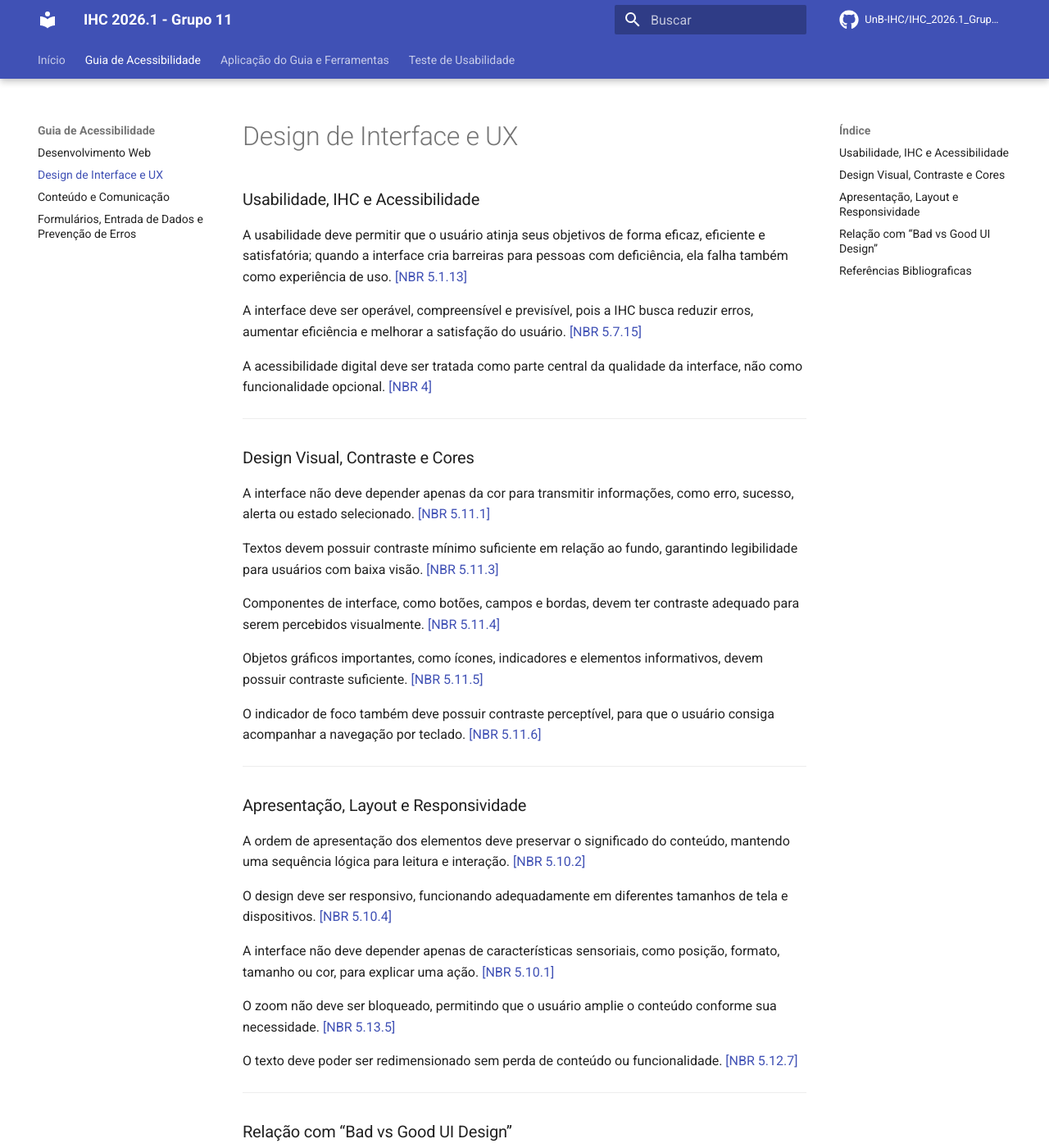
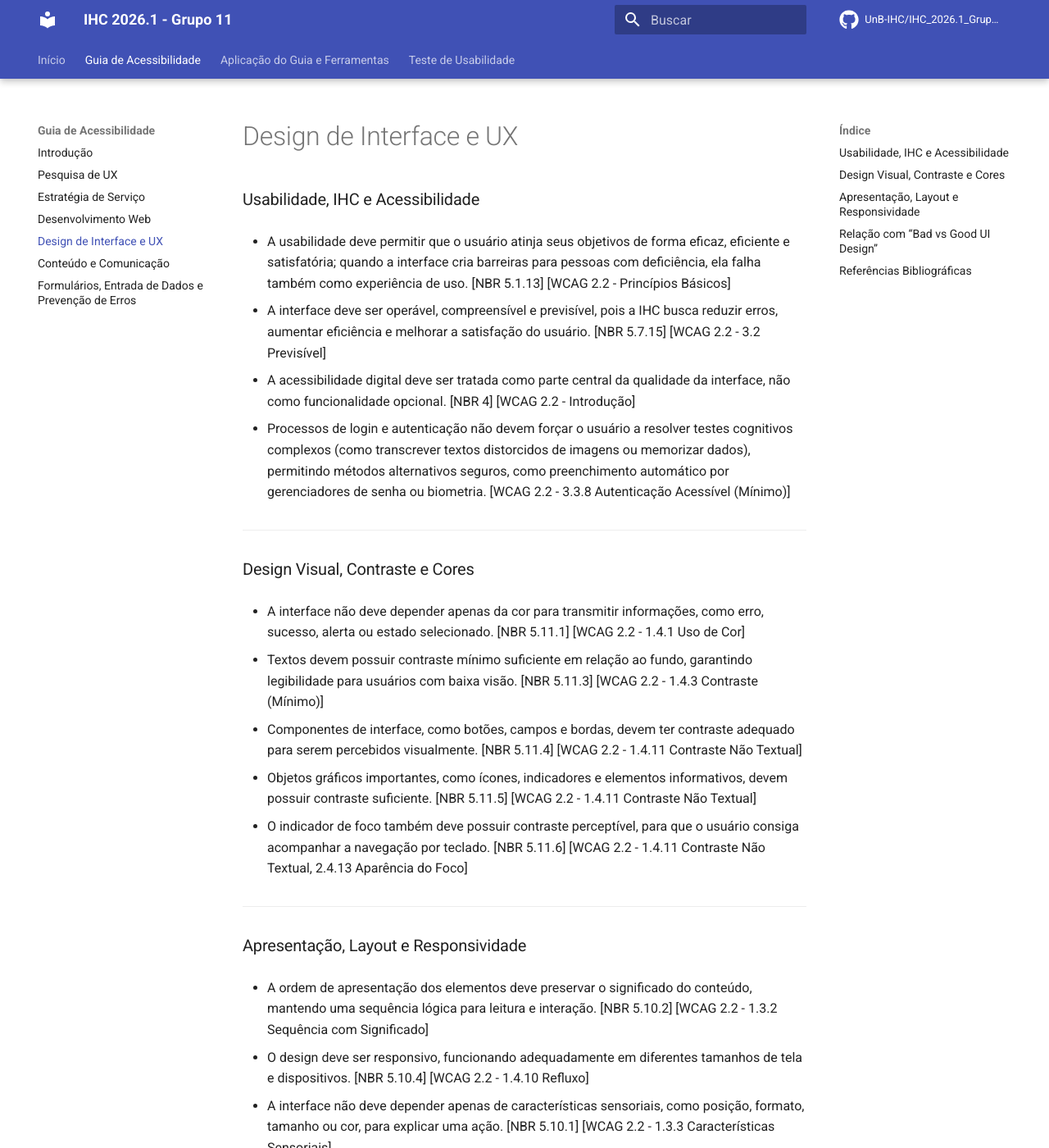
Before and after one commit to UnB-IHC/IHC_2026.1_Grupo11, an MkDocs documentation site: the page built from docs/guia_acessibilidade/design.md, in a window 1280 px wide and 1400 px high. Shown: the whole window at 82% size. Built offline with MkDocs 1.6.1 and Material for MkDocs 9.7.7, drawn with Linux system fonts in a browser that asks for light colours; comment, search, counter and statistics services are not loaded; some of the changed text lies outside the part shown.

Commit message:
docs: adiciona seções de introdução, UX, personas e atualiza diretrizes técnicas IHC

```diff
--- a/docs/guia_acessibilidade/design.md
+++ b/docs/guia_acessibilidade/design.md
@@ -1,53 +1,59 @@
 ### Usabilidade, IHC e Acessibilidade
 
-A usabilidade deve permitir que o usuário atinja seus objetivos de forma eficaz, eficiente e satisfatória; quando a interface cria barreiras para pessoas com deficiência, ela falha também como experiência de uso. [[NBR 5.1.13]](https://unb-ihc.github.io/IHC-2025.2-Grupo6/manual/devWeb/#NBR)
+* A usabilidade deve permitir que o usuário atinja seus objetivos de forma eficaz, eficiente e satisfatória; quando a interface cria barreiras para pessoas com deficiência, ela falha também como experiência de uso. [NBR 5.1.13] [WCAG 2.2 - Princípios Básicos]
 
-A interface deve ser operável, compreensível e previsível, pois a IHC busca reduzir erros, aumentar eficiência e melhorar a satisfação do usuário. [[NBR 5.7.15]](https://unb-ihc.github.io/IHC-2025.2-Grupo6/manual/devWeb/#NBR)
+* A interface deve ser operável, compreensível e previsível, pois a IHC busca reduzir erros, aumentar eficiência e melhorar a satisfação do usuário. [NBR 5.7.15] [WCAG 2.2 - 3.2 Previsível]
 
-A acessibilidade digital deve ser tratada como parte central da qualidade da interface, não como funcionalidade opcional. [[NBR 4]](https://unb-ihc.github.io/IHC-2025.2-Grupo6/manual/devWeb/#NBR)
+* A acessibilidade digital deve ser tratada como parte central da qualidade da interface, não como funcionalidade opcional. [NBR 4] [WCAG 2.2 - Introdução]
+
+* Processos de login e autenticação não devem forçar o usuário a resolver testes cognitivos complexos (como transcrever textos distorcidos de imagens ou memorizar dados), permitindo métodos alternativos seguros, como preenchimento automático por gerenciadores de senha ou biometria. [WCAG 2.2 - 3.3.8 Autenticação Acessível (Mínimo)]
 
 ---
 
 ### Design Visual, Contraste e Cores
 
-A interface não deve depender apenas da cor para transmitir informações, como erro, sucesso, alerta ou estado selecionado. [[NBR 5.11.1]](https://unb-ihc.github.io/IHC-2025.2-Grupo6/manual/devWeb/#NBR)
+* A interface não deve depender apenas da cor para transmitir informações, como erro, sucesso, alerta ou estado selecionado. [NBR 5.11.1] [WCAG 2.2 - 1.4.1 Uso de Cor]
 
-Textos devem possuir contraste mínimo suficiente em relação ao fundo, garantindo legibilidade para usuários com baixa visão. [[NBR 5.11.3]](https://unb-ihc.github.io/IHC-2025.2-Grupo6/manual/devWeb/#NBR)
+* Textos devem possuir contraste mínimo suficiente em relação ao fundo, garantindo legibilidade para usuários com baixa visão. [NBR 5.11.3] [WCAG 2.2 - 1.4.3 Contraste (Mínimo)]
 
-Componentes de interface, como botões, campos e bordas, devem ter contraste adequado para serem percebidos visualmente. [[NBR 5.11.4]](https://unb-ihc.github.io/IHC-2025.2-Grupo6/manual/devWeb/#NBR)
+* Componentes de interface, como botões, campos e bordas, devem ter contraste adequado para serem percebidos visualmente. [NBR 5.11.4] [WCAG 2.2 - 1.4.11 Contraste Não Textual]
 
-Objetos gráficos importantes, como ícones, indicadores e elementos informativos, devem possuir contraste suficiente. [[NBR 5.11.5]](https://unb-ihc.github.io/IHC-2025.2-Grupo6/manual/devWeb/#NBR)
+* Objetos gráficos importantes, como ícones, indicadores e elementos informativos, devem possuir contraste suficiente. [NBR 5.11.5] [WCAG 2.2 - 1.4.11 Contraste Não Textual]
 
-O indicador de foco também deve possuir contraste perceptível, para que o usuário consiga acompanhar a navegação por teclado. [[NBR 5.11.6]](https://unb-ihc.github.io/IHC-2025.2-Grupo6/manual/devWeb/#NBR)
+* O indicador de foco também deve possuir contraste perceptível, para que o usuário consiga acompanhar a navegação por teclado. [NBR 5.11.6] [WCAG 2.2 - 1.4.11 Contraste Não Textual, 2.4.13 Aparência do Foco]
 
 ---
 
 ### Apresentação, Layout e Responsividade
 
-A ordem de apresentação dos elementos deve preservar o significado do conteúdo, mantendo uma sequência lógica para leitura e interação. [[NBR 5.10.2]](https://unb-ihc.github.io/IHC-2025.2-Grupo6/manual/devWeb/#NBR)
+* A ordem de apresentação dos elementos deve preservar o significado do conteúdo, mantendo uma sequência lógica para leitura e interação. [NBR 5.10.2] [WCAG 2.2 - 1.3.2 Sequência com Significado]
 
-O design deve ser responsivo, funcionando adequadamente em diferentes tamanhos de tela e dispositivos. [[NBR 5.10.4]](https://unb-ihc.github.io/IHC-2025.2-Grupo6/manual/devWeb/#NBR)
+* O design deve ser responsivo, funcionando adequadamente em diferentes tamanhos de tela e dispositivos. [NBR 5.10.4] [WCAG 2.2 - 1.4.10 Refluxo]
 
-A interface não deve depender apenas de características sensoriais, como posição, formato, tamanho ou cor, para explicar uma ação. [[NBR 5.10.1]](https://unb-ihc.github.io/IHC-2025.2-Grupo6/manual/devWeb/#NBR)
+* A interface não deve depender apenas de características sensoriais, como posição, formato, tamanho ou cor, para explicar uma ação. [NBR 5.10.1] [WCAG 2.2 - 1.3.3 Características Sensoriais]
 
-O zoom não deve ser bloqueado, permitindo que o usuário amplie o conteúdo conforme sua necessidade. [[NBR 5.13.5]](https://unb-ihc.github.io/IHC-2025.2-Grupo6/manual/devWeb/#NBR)
+* O zoom não deve ser bloqueado, permitindo que o usuário amplie o conteúdo conforme sua necessidade. [NBR 5.13.5] [WCAG 2.2 - 1.4.4 Redimensionamento de Texto]
 
-O texto deve poder ser redimensionado sem perda de conteúdo ou funcionalidade. [[NBR 5.12.7]](https://unb-ihc.github.io/IHC-2025.2-Grupo6/manual/devWeb/#NBR)
+* O texto deve poder ser redimensionado sem perda de conteúdo ou funcionalidade. [NBR 5.12.7] [WCAG 2.2 - 1.4.4 Redimensionamento de Texto]
 
 ---
 
 ### Relação com “Bad vs Good UI Design”
 
-Uma interface “good UI” deve tornar as ações visíveis, compreensíveis e previsíveis, reduzindo a necessidade de instruções excessivas para tarefas simples. [[NBR 5.8.3]](https://unb-ihc.github.io/IHC-2025.2-Grupo6/manual/devWeb/#NBR)
+* Uma interface “good UI” deve tornar as ações visíveis, compreensíveis e previsíveis, reduzindo a necessidade de instruções excessivas para tarefas simples. [NBR 5.8.3] [WCAG 2.2 - 3.3.2 Rótulos ou Instruções]
 
-A consistência visual e funcional contribui para que o usuário reconheça padrões de navegação e interação ao longo da interface. [[NBR 5.7.15]](https://unb-ihc.github.io/IHC-2025.2-Grupo6/manual/devWeb/#NBR)
+* A consistência visual e funcional contribui para que o usuário reconheça padrões de navegação e interação ao longo da interface. [NBR 5.7.15] [WCAG 2.2 - 3.2.3 Navegação Consistente, 3.2.4 Identificação Consistente]
 
-A visibilidade do estado do sistema deve ser garantida por mensagens, foco visível, feedback de ações e identificação clara dos componentes. [[NBR 5.1.1]](https://unb-ihc.github.io/IHC-2025.2-Grupo6/manual/devWeb/#NBR) [[NBR 5.13.8]](https://unb-ihc.github.io/IHC-2025.2-Grupo6/manual/devWeb/#NBR)
+* A visibilidade do estado do sistema deve ser garantida por mensagens, foco visível, feedback de ações e identificação clara dos componentes. [NBR 5.1.1] [NBR 5.13.8] [WCAG 2.2 - 4.1.3 Mensagens de Status]
 
-O bom design não deve apenas “parecer bonito”; ele deve permitir uso eficiente, acessível e seguro para diferentes perfis de usuários. [[NBR 5.10.4]](https://unb-ihc.github.io/IHC-2025.2-Grupo6/manual/devWeb/#NBR)
+* O bom design não deve apenas “parecer bonito”; ele deve permitir uso eficiente, acessível e seguro para diferentes perfis de usuários. [NBR 5.10.4] [WCAG 2.2 - Princípio 4 Robusto]
 
 ---
 
-## Referências Bibliograficas
+### Referências Bibliográficas
 
-> <a id="NBR" href=""> </a> ABNT NBR 17225:2025. **Acessibilidade em conteúdo e aplicações web – Requisitos**. Disponível em: [https://mwpt.com.br/wp-content/uploads/2025/04/ABNT-NBR-17225-Acessibilidade-Digital.pdf](https://mwpt.com.br/wp-content/uploads/2025/04/ABNT-NBR-17225-Acessibilidade-Digital.pdf) Acesso em: 23 Jun. 2026
+ASSOCIAÇÃO BRASILEIRA DE NORMAS TÉCNICAS. **ABNT NBR 17225: Acessibilidade em conteúdo e aplicações web - Requisitos**. Rio de Janeiro: ABNT, 2025. Disponível em: <https://mwpt.com.br/wp-content/uploads/2025/04/ABNT-NBR-17225-Acessibilidade-Digital.pdf>. Acesso em: 23 jun. 2026.
+
+WORLD WIDE WEB CONSORTIUM. **Web Content Accessibility Guidelines (WCAG) 2.2**. [S.l.]: W3C, 2023. Disponível em: <https://www.w3.org/TR/WCAG22/>. Acesso em: 23 jun. 2026.
+
+WORLD WIDE WEB CONSORTIUM. **Diretrizes de Acessibilidade para Conteúdo Web (WCAG) 2.2**. Tradução autorizada. [S.l.]: W3C Brasil, 2023. Disponível em: <https://www.w3c.br/traducoes/wcag/wcag22-pt-BR/>. Acesso em: 23 jun. 2026.
--- a/mkdocs.yml
+++ b/mkdocs.yml
@@ -25,6 +25,9 @@ theme:
 nav:
   - Início: index.md
   - Guia de Acessibilidade:
+    - Introdução: guia_acessibilidade/apresentacaoGuia.md
+    - Pesquisa de UX: guia_acessibilidade/ux_pesquisa.md
+    - Estratégia de Serviço: guia_acessibilidade/estrategia_servico.md
     - Desenvolvimento Web: guia_acessibilidade/desenvolvimentoWeb.md
     - Design de Interface e UX: guia_acessibilidade/design.md
     - Conteúdo e Comunicação: guia_acessibilidade/geracaoConteudo.md
```
Also changed, not shown: docs/guia_acessibilidade/apresentacaoGuia.md (added, +29 -0 lines), docs/guia_acessibilidade/desenvolvimentoWeb.md (+29 -16 lines), docs/guia_acessibilidade/estrategia_servico.md (added, +35 -0 lines), docs/guia_acessibilidade/form.md (+19 -13 lines), docs/guia_acessibilidade/geracaoConteudo.md (+22 -18 lines), docs/guia_acessibilidade/ux_pesquisa.md (added, +35 -0 lines).
